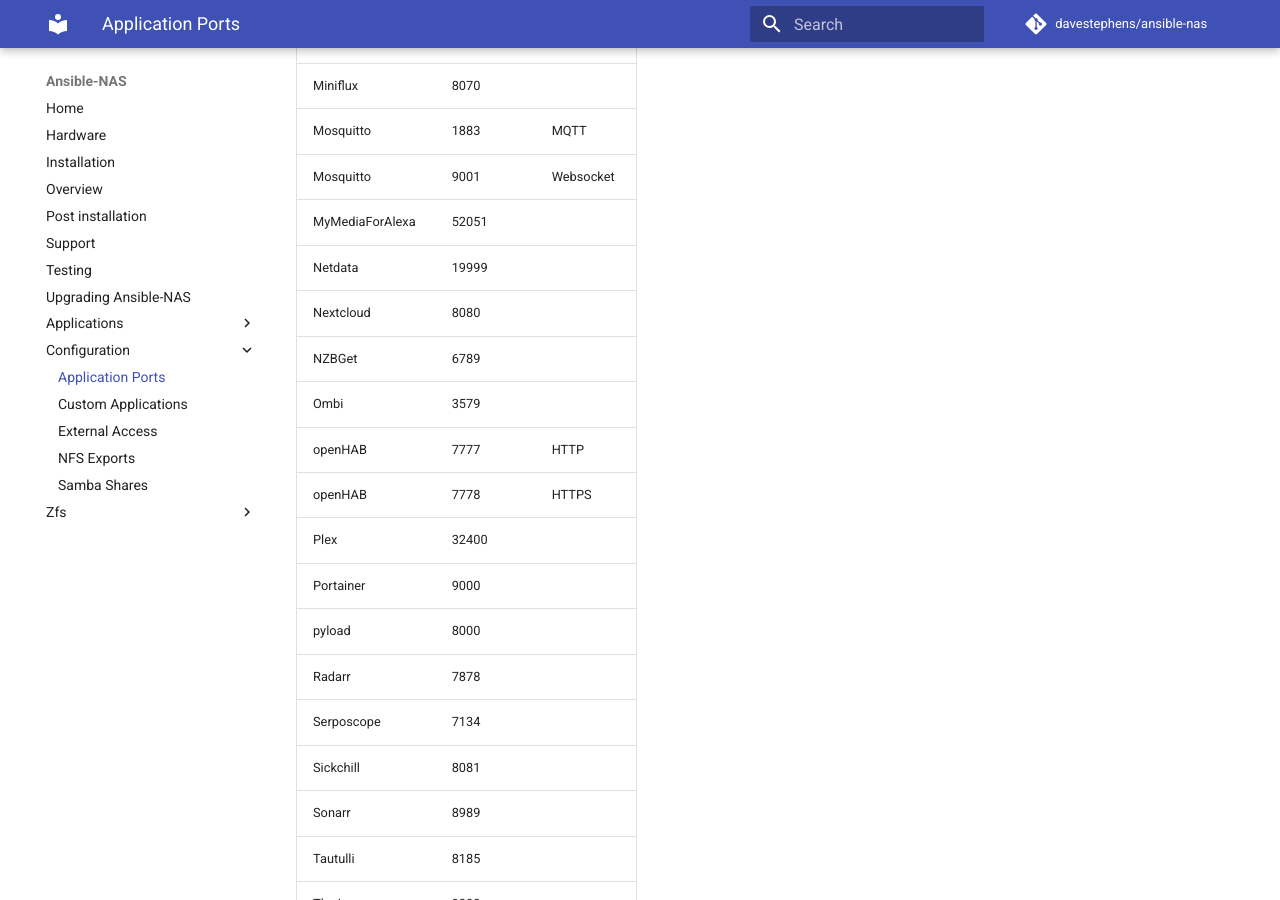
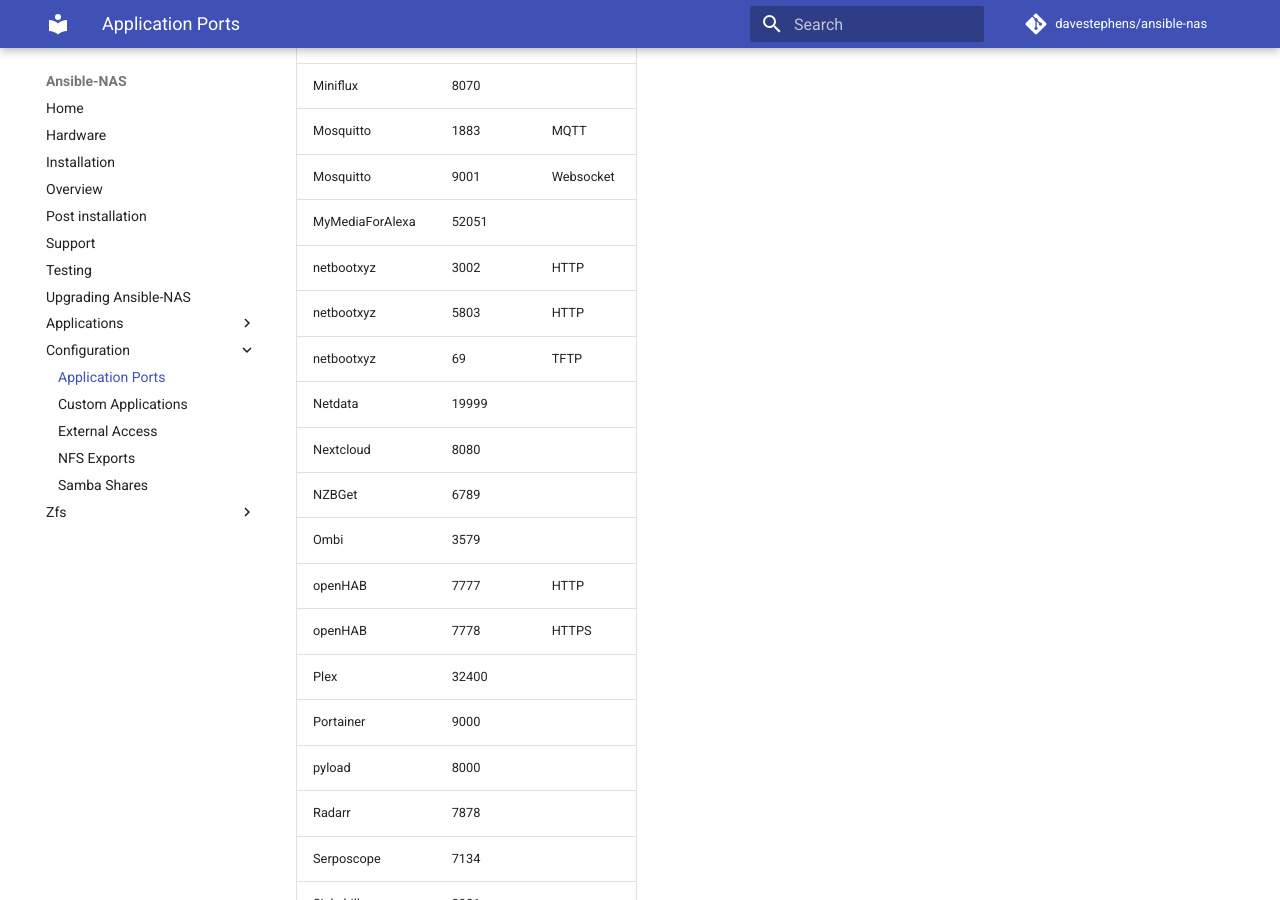
Before and after one commit to davestephens/ansible-nas, an MkDocs documentation site: the page built from docs/configuration/application_ports.md, in a window 1280 px wide and 900 px high, scrolled down 1477 px. Built offline with MkDocs 1.6.1 and Material for MkDocs 9.7.7, drawn with Linux system fonts in a browser that asks for light colours; comment, search, counter and statistics services are not loaded.

Commit message:
netboot.xyz add

```diff
--- a/docs/configuration/application_ports.md
+++ b/docs/configuration/application_ports.md
@@ -36,6 +36,9 @@ By default, applications can be found on the ports listed below.
 | Mosquitto       | 1883   | MQTT         |
 | Mosquitto       | 9001   | Websocket    |
 | MyMediaForAlexa | 52051  |              |
+| netbootxyz      | 3002   | HTTP         |
+| netbootxyz      | 5803   | HTTP         |
+| netbootxyz      | 69     | TFTP         |
 | Netdata         | 19999  |              |
 | Nextcloud       | 8080   |              |
 | NZBGet          | 6789   |              |
```
